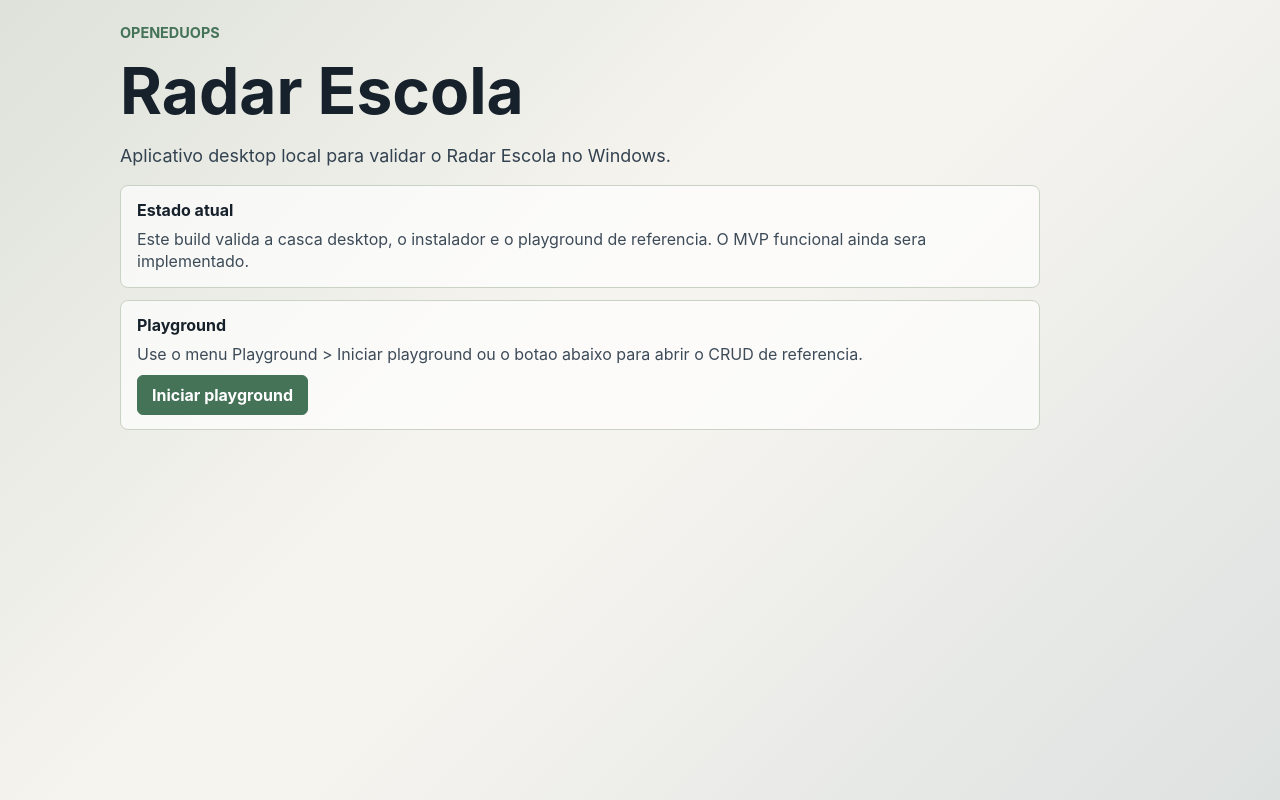
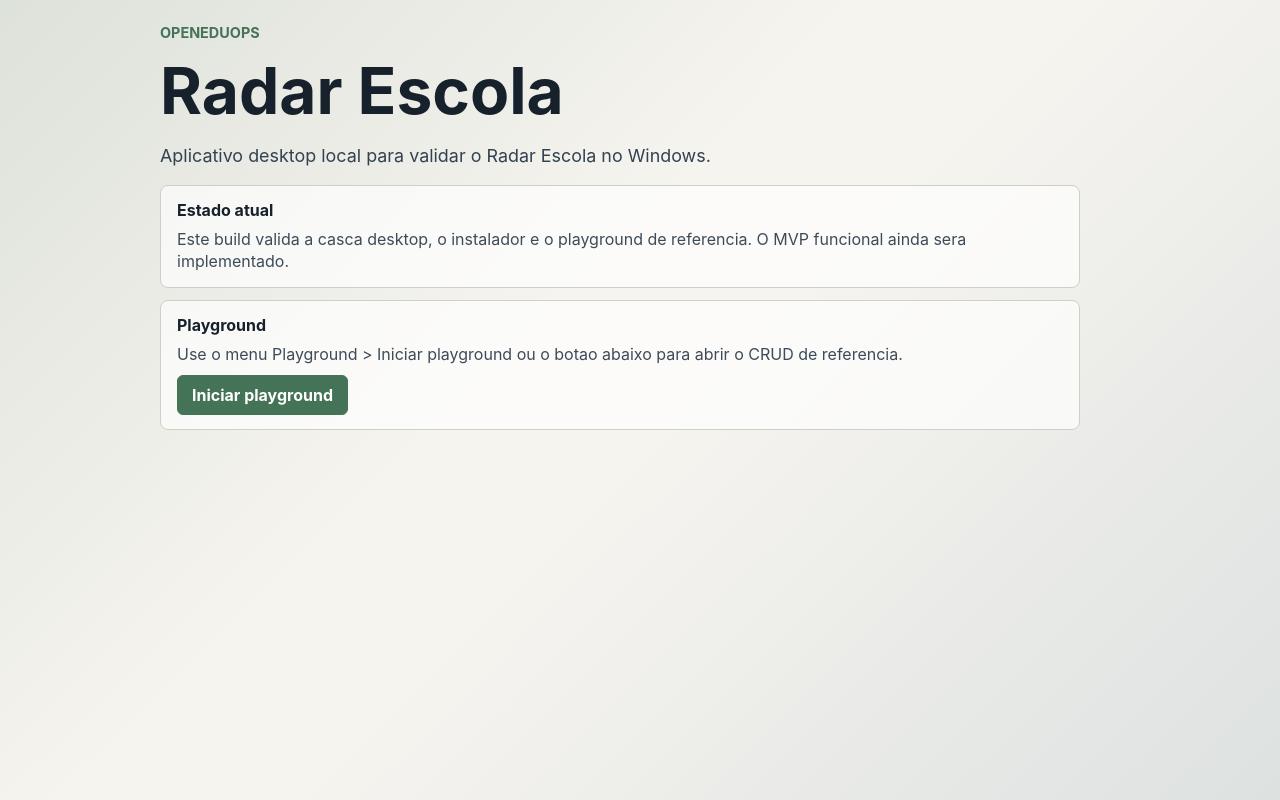
Before and after one commit to OpenEduOps/radar-escola, a React (Vite) app: page / in a window 1280 px wide. Built offline with nearby package versions, Linux system fonts and the light colour scheme.

Commit message:
Evita overflow na tela inicial
Limita a largura do conteudo inicial e adiciona verificacao E2E contra rolagem horizontal no viewport padrao.

```diff
--- a/src/app/app.css
+++ b/src/app/app.css
@@ -32,7 +32,8 @@ body {
 }
 
 .intro {
-  width: min(1040px, 100%);
+  width: min(960px, 100%);
+  max-width: calc(100vw - 48px);
   display: grid;
   gap: 12px;
 }
@@ -65,7 +66,10 @@ h1 {
 .status-panel {
   display: grid;
   gap: 8px;
+  justify-self: start;
+  width: 100%;
   max-width: 920px;
+  overflow: hidden;
   padding: 14px 16px;
   border: 1px solid #cad2c5;
   border-radius: 8px;
@@ -80,6 +84,7 @@ h1 {
 .status-panel span {
   color: #3d4b58;
   line-height: 1.4;
+  overflow-wrap: anywhere;
 }
 
 .playground-button {
```
Also changed, not shown: 1 other file (tests, documents, lock files or other folders).
